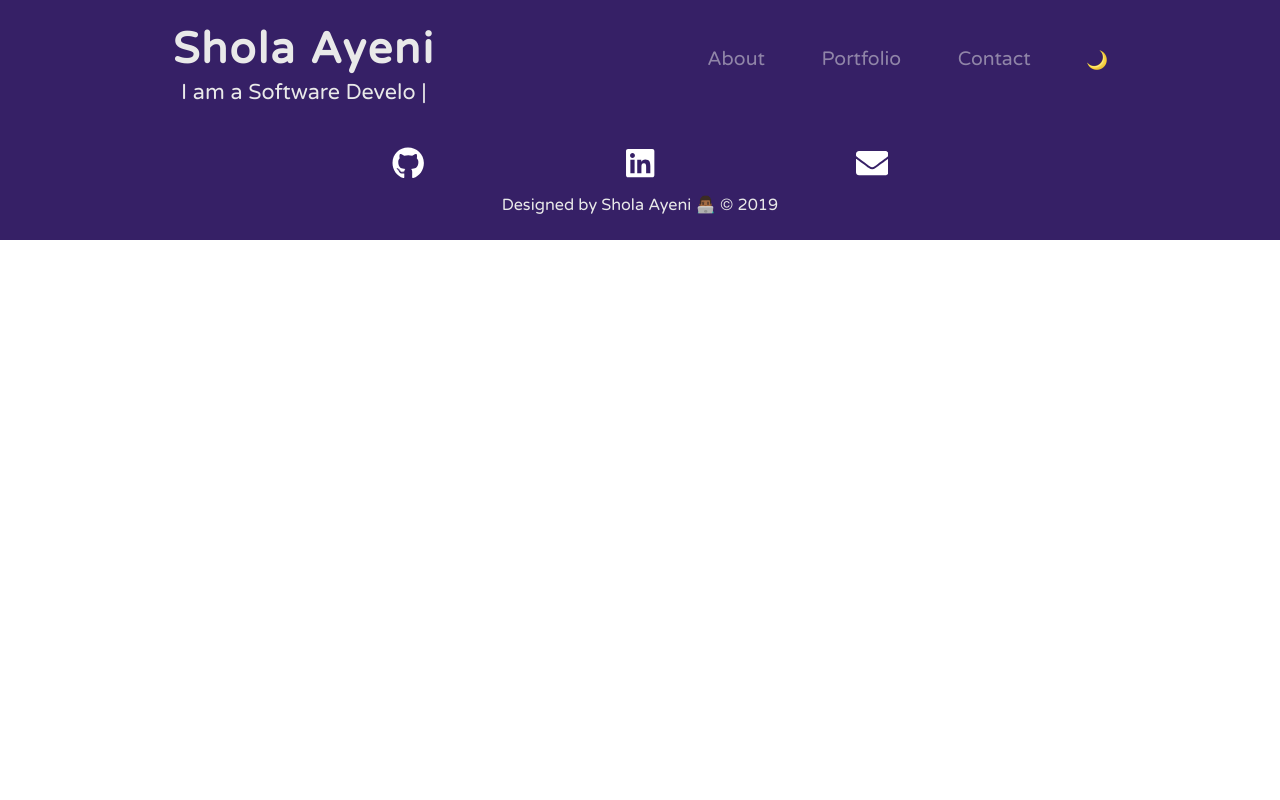
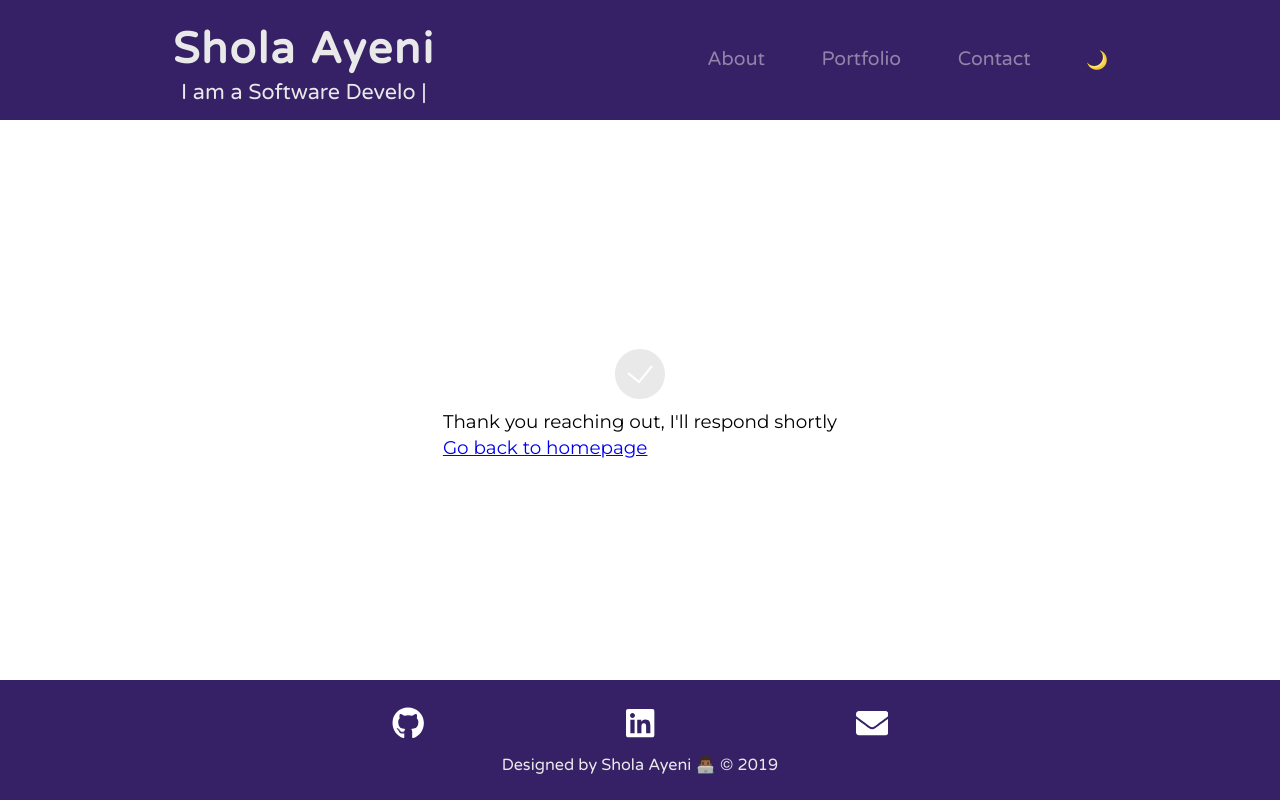
Before and after one commit to ayenisholah/sholaayeni.com, a React (Create React App) app: page /success in a window 1280 px wide. Built offline with nearby package versions, Linux system fonts and the light colour scheme.

Commit message:
created success page

```diff
--- a/src/App.js
+++ b/src/App.js
@@ -7,6 +7,7 @@ import About from "./Components/About";
 import Portfolio from "./Components/Portfolio";
 import Contact from "./Components/Contact";
 import Footer from "./Components/Footer";
+import Success from "./Components/success";
 
 const darkModeSettings = {
     color: `rgb(233, 233, 233)`,
@@ -39,6 +40,10 @@ function App() {
                 path="/contact"
                 render={props => <Contact {...props} darkMode={darkMode} />}
             />
+            <Route
+                path="/success"
+                render={props => <Success {...props} darkMode={darkMode} />}
+            />
             <Footer darkMode={darkMode} setDarkMode={setDarkMode} />
         </div>
     );
--- a/src/Components/Contact.jsx
+++ b/src/Components/Contact.jsx
@@ -96,7 +96,7 @@ const ContactSection = styled.section`
 
 const darkModeSettings = {
     color: `rgb(233, 233, 233)`,
-    backgroundColor: "rgb(23, 23, 35"
+    backgroundColor: "rgb(23, 23, 35)"
 };
 
 function Contact(props) {
@@ -152,6 +152,9 @@ function Contact(props) {
                             />
                             <Button type="submit">Send</Button>
                         </Form>
+                        <div className="field">
+                            <div data-netlify-recaptcha="True"></div>
+                        </div>
                     </div>
                 </div>
             </ContactSection>
--- /dev/null
+++ b/src/Components/success.jsx
@@ -0,0 +1,53 @@
+import React from "react";
+import { Link } from "react-router-dom";
+
+const darkModeSettings = {
+  fill: `rgb(233, 233, 233)`,
+  stroke: "rgb(23, 23, 35)"
+};
+
+export default function Success(props) {
+  const darkStyling = props.darkMode ? darkModeSettings : null;
+
+  return (
+    <div className="success" style={darkStyling}>
+      <svg
+        id="successAnimation"
+        class="animated"
+        xmlns="http://www.w3.org/2000/svg"
+        width="70"
+        height="70"
+        viewBox="0 0 70 70"
+      >
+        <path
+          id="successAnimationResult"
+          fill="rgb(233, 233, 233)"
+          d="M35,60 C21.1928813,60 10,48.8071187 10,35 C10,21.1928813 21.1928813,10 35,10 C48.8071187,10 60,21.1928813 60,35 C60,48.8071187 48.8071187,60 35,60 Z M23.6332378,33.2260427 L22.3667622,34.7739573 L34.1433655,44.40936 L47.776114,27.6305926 L46.223886,26.3694074 L33.8566345,41.59064 L23.6332378,33.2260427 Z"
+        />
+        <circle
+          id="successAnimationCircle"
+          cx="35"
+          cy="35"
+          r="24"
+          stroke="rgb(23, 23, 35)"
+          stroke-width="2"
+          stroke-linecap="round"
+          fill="transparent"
+        />
+        <polyline
+          id="successAnimationCheck"
+          stroke="rgb(233, 233, 233)"
+          stroke-width="2"
+          points="23 34 34 43 47 27"
+          fill="transparent"
+        />
+      </svg>
+      <p>
+        Thank you reaching out, I'll respond shortly{" "}
+        <Link to="/">
+          <p>Go back to homepage</p>
+        </Link>{" "}
+      </p>
+    </div>
+  );
+}
--- a/src/SASS/App.scss
+++ b/src/SASS/App.scss
@@ -1,5 +1,6 @@
 @import "reset.scss";
 @import "variables.scss";
+@import "success.scss";
 @import "header.scss";
 @import "about.scss";
 @import "contact.scss";
--- a/src/SASS/_about.scss
+++ b/src/SASS/_about.scss
@@ -1,5 +1,4 @@
 .about-container {
-    // width: 100%;
     color: $header;
     font-family: "Montserrat", sans-serif;
     display: flex;
--- /dev/null
+++ b/src/SASS/_success.scss
@@ -0,0 +1,94 @@
+.success {
+  display: flex;
+  height: 70vh;
+  margin: 0 auto;
+  align-items: center;
+  justify-content: center;
+  flex-direction: column;
+
+  p {
+    font-size: 1.7rem;
+    font-family: "Montserrat", sans-serif;
+    line-height: 140%;
+  }
+
+  @keyframes scaleAnimation {
+    0% {
+      opacity: 0;
+      transform: scale(1.5);
+    }
+    100% {
+      opacity: 1;
+      transform: scale(1);
+    }
+  }
+
+  @keyframes drawCircle {
+    0% {
+      stroke-dashoffset: $circle-length;
+    }
+    100% {
+      stroke-dashoffset: 0;
+    }
+  }
+
+  @keyframes drawCheck {
+    0% {
+      stroke-dashoffset: $check-length;
+    }
+    100% {
+      stroke-dashoffset: 0;
+    }
+  }
+
+  @keyframes fadeOut {
+    0% {
+      opacity: 1;
+    }
+    100% {
+      opacity: 0;
+    }
+  }
+
+  @keyframes fadeIn {
+    0% {
+      opacity: 0;
+    }
+    100% {
+      opacity: 1;
+    }
+  }
+
+  #successAnimationCircle {
+    stroke-dasharray: $circle-length $circle-length;
+    // stroke: #fff;
+  }
+
+  #successAnimationCheck {
+    stroke-dasharray: $check-length $check-length;
+    // stroke: #fff;
+  }
+
+  #successAnimationResult {
+    // fill: #fff;
+    opacity: 0;
+  }
+
+  #successAnimation.animated {
+    animation: 2s ease-out 0s 1 both scaleAnimation;
+
+    #successAnimationCircle {
+      animation: 1s cubic-bezier(0.77, 0, 0.175, 1) 0s 1 both drawCircle,
+        0.8s linear 1.3s 1 both fadeOut;
+    }
+
+    #successAnimationCheck {
+      animation: 1s cubic-bezier(0.77, 0, 0.175, 1) 0s 1 both drawCheck,
+        0.3s linear 0.9s 1 both fadeOut;
+    }
+
+    #successAnimationResult {
+      animation: 0.3s linear 0.9s both fadeIn;
+    }
+  }
+}
--- a/src/SASS/_variables.scss
+++ b/src/SASS/_variables.scss
@@ -1,2 +1,4 @@
 $header: #362066;
 $mainFont: rgb(233, 233, 233);
+$circle-length: 151px;
+$check-length: 36px;
```
